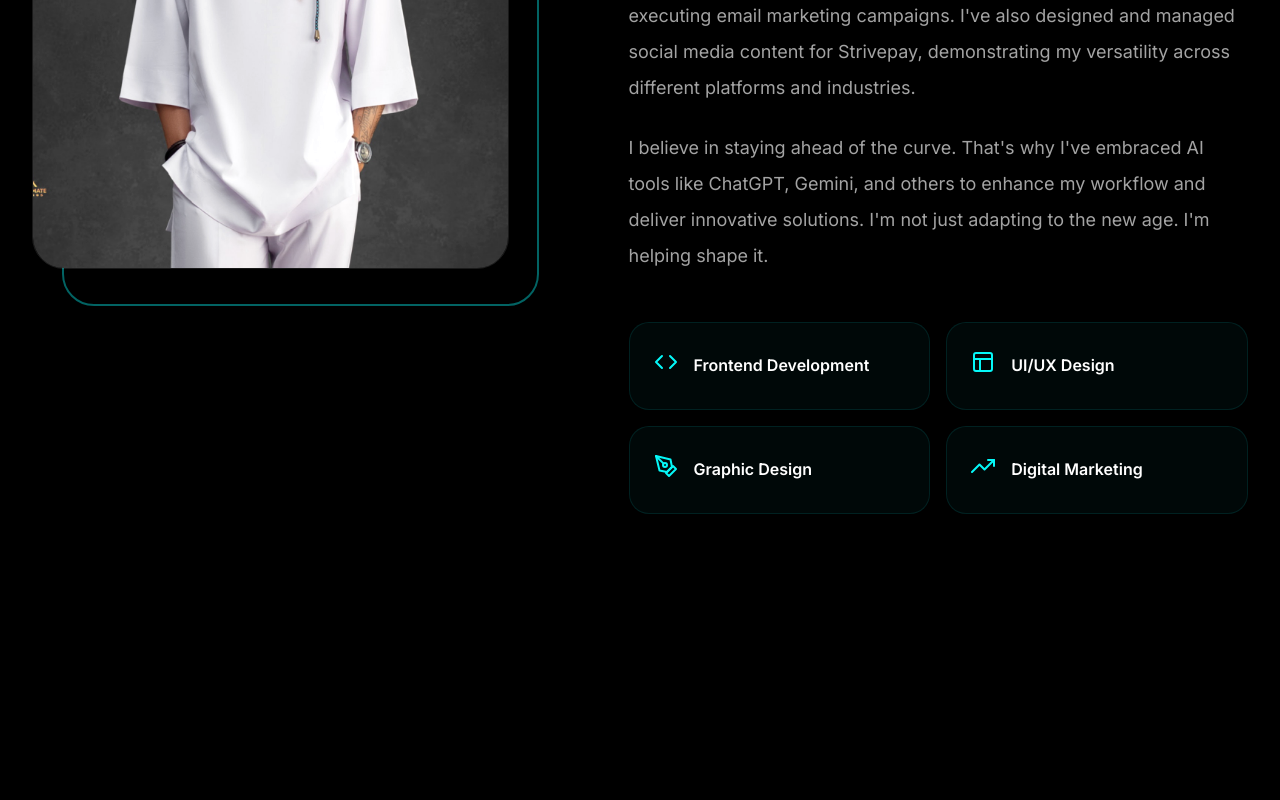
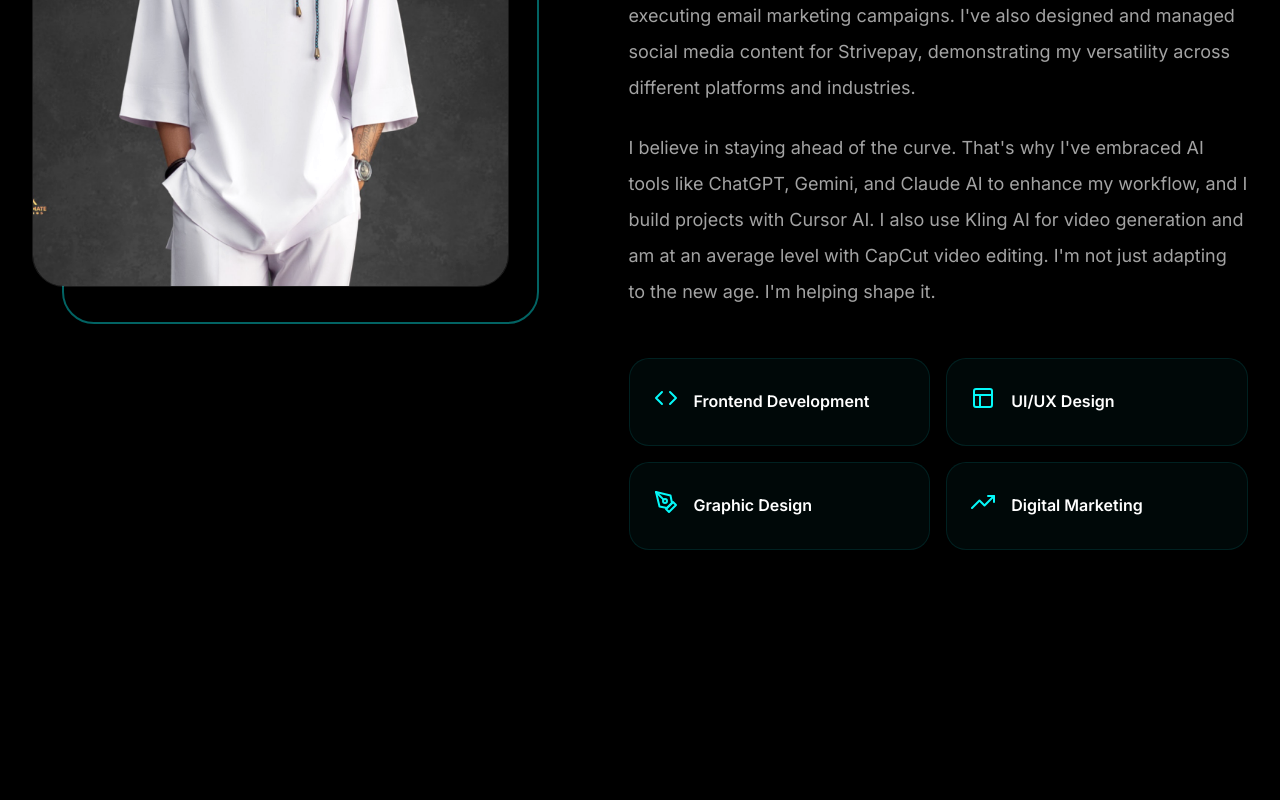
Before and after one commit to obilingard8-ux/my-portfolio, a React (Create React App) app: page / in a window 1280 px wide. Shown: the part 1660-2460 px from the top of the page. Built offline with nearby package versions, Linux system fonts and the light colour scheme.

Commit message:
Add Claude, Cursor, Kling AI, and CapCut to skills and about

```diff
--- a/src/components/About.js
+++ b/src/components/About.js
@@ -47,8 +47,9 @@ const About = () => {
 
           <p className="about-text">
             I believe in staying ahead of the curve. That's why I've embraced AI tools like
-            ChatGPT, Gemini, and others to enhance my workflow and deliver innovative solutions.
-            I'm not just adapting to the new age. I'm helping shape it.
+            ChatGPT, Gemini, and Claude AI to enhance my workflow, and I build projects with
+            Cursor AI. I also use Kling AI for video generation and am at an average level with
+            CapCut video editing. I'm not just adapting to the new age. I'm helping shape it.
           </p>
 
           <div className="about-highlights">
--- a/src/components/Skills.js
+++ b/src/components/Skills.js
@@ -1,5 +1,5 @@
 import React from 'react';
-import { FiCode, FiLayout, FiTool, FiCpu } from 'react-icons/fi';
+import { FiCode, FiLayout, FiTool, FiCpu, FiVideo, FiFilm } from 'react-icons/fi';
 import {
   SiReact,
   SiJavascript,
@@ -10,11 +10,12 @@ import {
   SiAdobeillustrator,
   SiCanva,
   SiOpenai,
-  SiGooglegemini
+  SiGooglegemini,
+  SiAnthropic
 } from 'react-icons/si';
 import { BiMobileAlt, BiSearchAlt, BiPencil } from 'react-icons/bi';
 import { HiOutlineMail, HiOutlineLightBulb } from 'react-icons/hi';
-import { BsRobot } from 'react-icons/bs';
+import { PiCursor } from 'react-icons/pi';
 
 const Skills = () => {
   const skillCategories = [
@@ -54,8 +55,11 @@ const Skills = () => {
       skills: [
         { name: 'ChatGPT', level: 95, icon: <SiOpenai color="#00A67E" /> },
         { name: 'Gemini', level: 90, icon: <SiGooglegemini color="#8E75B2" /> },
+        { name: 'Claude AI', level: 90, icon: <SiAnthropic color="#D4A574" /> },
+        { name: 'Cursor AI', level: 85, icon: <PiCursor color="#05F8F8" /> },
+        { name: 'Kling AI', level: 80, icon: <FiVideo color="#05F8F8" /> },
+        { name: 'CapCut', level: 60, icon: <FiFilm color="#05F8F8" /> },
         { name: 'AI Prompting', level: 95, icon: <HiOutlineLightBulb color="#FFD700" /> },
-        { name: 'Manus AI', level: 85, icon: <BsRobot color="#05F8F8" /> },
       ],
     },
   ];
```
